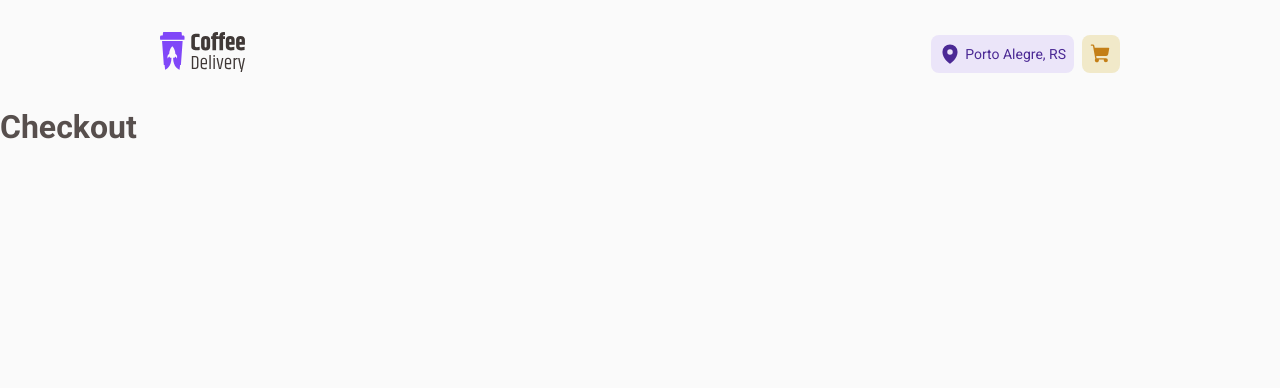
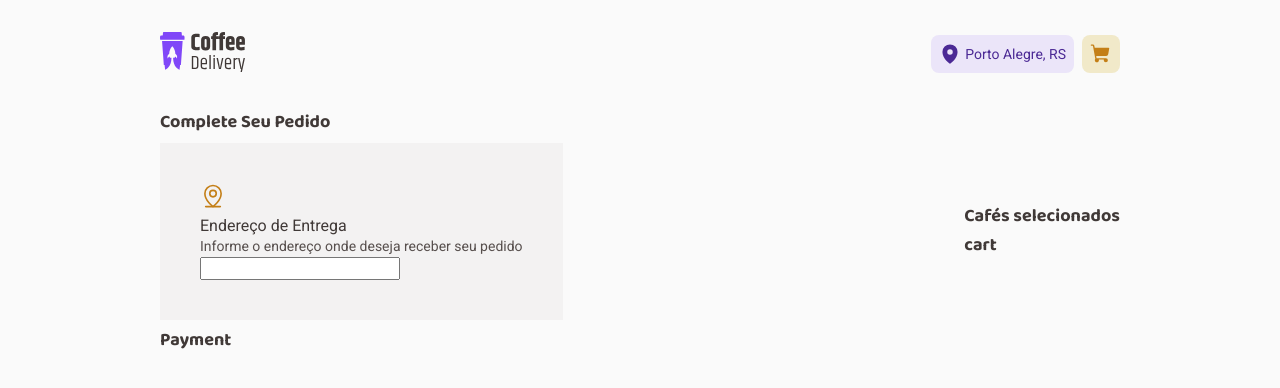
Before and after one commit to SidneyRoberto9/coffee-delivery, a React (Vite) app: page /checkout in a window 1280 px wide. Shown: the top 388 px of the page. Built offline with nearby package versions, Linux system fonts and the light colour scheme.

Commit message:
✨ feat: Define base layout for Checkout

```diff
--- a/src/pages/Checkout/components/Address/index.tsx
+++ b/src/pages/Checkout/components/Address/index.tsx
@@ -1,9 +1,21 @@
-import { AddressContainer } from "./styles";
+import { MapPinLine } from "phosphor-react";
+
+import { AddressContainer, Input } from "./styles";
 
 export function Address() {
   return (
     <AddressContainer>
-      <h1>Address</h1>
+      <article>
+        <MapPinLine size={26} />
+        <span>
+          <p> Endereço de Entrega</p>
+          <p>Informe o endereço onde deseja receber seu pedido</p>
+        </span>
+      </article>
+
+      <form action="">
+        <Input />
+      </form>
     </AddressContainer>
   )
 }
--- a/src/pages/Checkout/components/Address/styles.ts
+++ b/src/pages/Checkout/components/Address/styles.ts
@@ -1,3 +1,43 @@
 import styled from "styled-components";
 
-export const AddressContainer = styled.div``
+export const AddressContainer = styled.div`
+  padding: 2.5rem;
+  background-color: ${({ theme }) => theme['gray-200']};
+
+  article {
+    display: flex;
+    flex-direction: row;
+    align-items: flex-start;
+    justify-content: center;
+    gap: 0.5rem;
+    color: ${({ theme }) => theme['yellow-500']};
+
+    span {
+      color: ${({ theme }) => theme['gray-800']};
+
+      font-size: 1rem;
+      line-height: 1.4;
+
+      p:last-child {
+        font-size: 0.875rem;
+        color: ${({ theme }) => theme['gray-700']};
+      }
+    }
+  }
+`
+
+const INPUT_SIZES = {
+  p: '3.17rem',
+  m: '12.5rem',
+  g: '17.25rem',
+  l: '21.75rem',
+  x: '35rem',
+} as const
+
+interface InputProps {
+  large?: keyof typeof INPUT_SIZES
+}
+
+export const Input = styled.input<InputProps>`
+  width: ${({ large }) => (large ? INPUT_SIZES[large] : INPUT_SIZES.m)};
+`
--- a/src/pages/Checkout/index.tsx
+++ b/src/pages/Checkout/index.tsx
@@ -1,9 +1,21 @@
+import { Address } from "./components/Address";
+import { Cart } from "./components/Cart";
+import { Payment } from "./components/Payment";
 import { CheckoutContainer } from "./styles";
 
 export function Checkout() {
   return (
     <CheckoutContainer>
-      <h1>Checkout</h1>
+      <article>
+        <h1>Complete Seu Pedido</h1>
+        <Address />
+        <Payment />
+      </article>
+
+      <span>
+        <h1>Cafés selecionados</h1>
+        <Cart />
+      </span>
     </CheckoutContainer>
   )
 }
--- a/src/pages/Checkout/styles.ts
+++ b/src/pages/Checkout/styles.ts
@@ -1,3 +1,25 @@
 import styled from "styled-components";
 
-export const CheckoutContainer = styled.div``
+export const CheckoutContainer = styled.div`
+  width: 100%;
+  margin: 0 auto;
+  max-width: calc(100% - 20rem);
+
+  display: flex;
+  align-items: center;
+  justify-content: space-between;
+
+  article {
+    display: flex;
+    flex-direction: column;
+    gap: 0.375rem;
+  }
+
+  h1 {
+    font-family: 'Baloo 2', cursive;
+    font-size: 1.125rem;
+    font-weight: 700;
+    line-height: 1.6;
+    color: ${({ theme }) => theme['gray-800']};
+  }
+`
```
